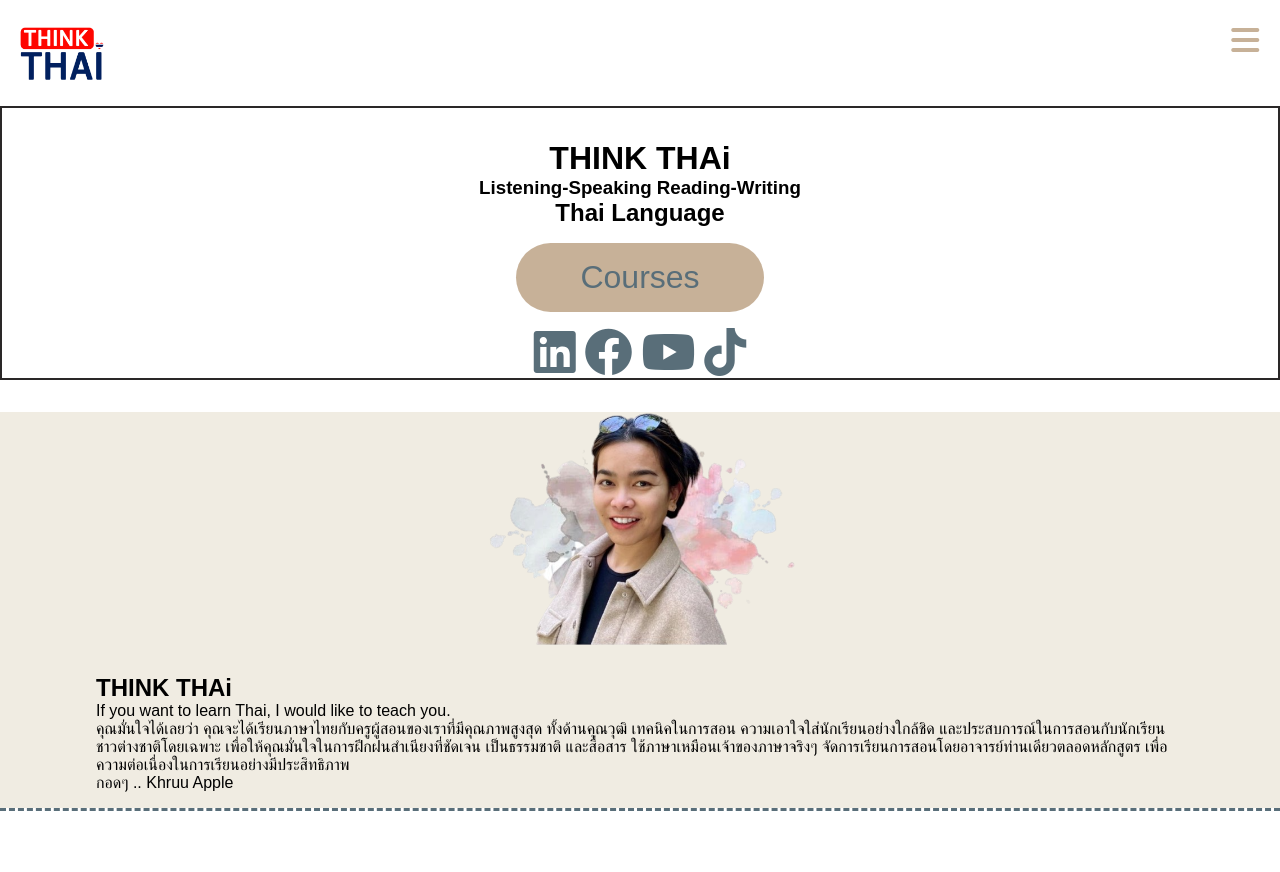
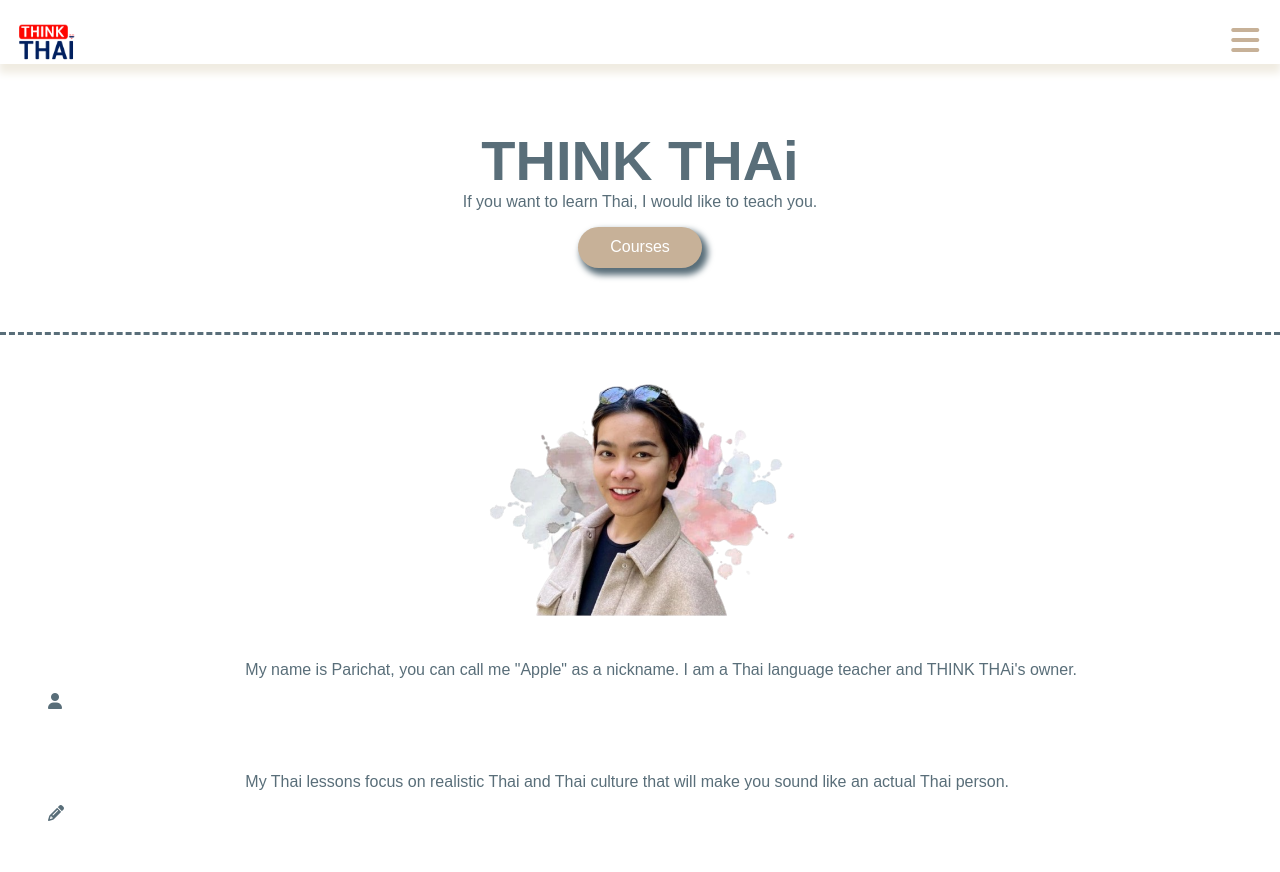
Before and after one commit to ppleparichat/THINK-THAi, a plain HTML site: page index.html in a window 1280 px wide. Shown: the top 872 px of the page. Drawn offline with Linux system fonts and the light colour scheme.

Commit message:
Update CSS

```diff
--- a/index.html
+++ b/index.html
@@ -18,6 +18,8 @@
             <img src="./images/logo_think-thai.jpg">
             <ul class="nav-popup ">
                 <li><a href="#">HOME</a></li>
+                <li><a href="#">ABOUT</a></li>
+                <li><a href="#">BOOKS</a></li>
                 <li><a href="#">COURSES</a></li>
                 <li><a href="#">CONTACT</a></li>
             </ul>
@@ -31,31 +33,28 @@
     <header>
         <div class="head">
             <h1>THINK THAi</h1>
-            <h3>Listening-Speaking Reading-Writing</h3>
-            <h2>Thai Language</h2>
+            <p>If you want to learn Thai, I would like to teach you.</p>
             <a href="#"><button class="btn-apply">Courses</button></a>
         </div>
-        <div class="header-icons">
-            <i class="fa-brands fa-linkedin"></i>
-            <i class="fa-brands fa-facebook"></i>
-            <i class="fa-brands fa-youtube"></i>
-            <i class="fa-brands fa-tiktok"></i>
-        </div>
-
     </header>
 
     <main>
         <section class="section_one">
             <img src="./images/parichat.png">
             <div class="main-content">
-                <h1>THINK THAi</h1>
-                <p>If you want to learn Thai, I would like to teach you.</p>
-                <p>คุณมั่นใจได้เลยว่า คุณจะได้เรียนภาษาไทยกับครูผู้สอนของเราที่มีคุณภาพสูงสุด ทั้งด้านคุณวุฒิ
-                    เทคนิคในการสอน
-                    ความเอาใจใส่นักเรียนอย่างใกล้ชิด และประสบการณ์ในการสอนกับนักเรียนชาวต่างชาติโดยเฉพาะ
-                    เพื่อให้คุณมั่นใจในการฝึกฝนสำเนียงที่ชัดเจน เป็นธรรมชาติ และสื่อสาร ใช้ภาษาเหมือนเจ้าของภาษาจริงๆ
-                    จัดการเรียนการสอนโดยอาจารย์ท่านเดียวตลอดหลักสูตร เพื่อความต่อเนื่องในการเรียนอย่างมีประสิทธิภาพ</p>
-                <p>กอดๆ .. <span>Khruu Apple</span></p>
+                <div>
+                    <i class="fa-solid fa-user"></i>
+                    <p>My name is Parichat, you can call me "Apple" as a nickname. I am a Thai language teacher and THINK THAi's owner.
+                    </p>
+                </div>
+                <div>
+                    <i class="fa-solid fa-pencil"></i>
+                    <p> My Thai lessons focus on realistic Thai and  Thai culture that will make you sound like an actual Thai person.</p>
+                </div>
+                <!-- <p>When you would like to travel to Thailand for several reasons. Learning Thai language can help you to enjoy your life and boost your confidence while in Thailand.
+                </p>
+                <p>Your location is no obstacle as we have Self-Study Programs for online training. That could help you learn anywhere anytime in the world.</p>
+                <p>If you’re looking to learn Thai language in Malmo or an Online course, THINK THAi is your suitable choice. </p> -->
             </div>
         </section>
 
@@ -65,15 +64,15 @@
             </div>
             <div class="onsite-private">
                 <img src="./images/speak1.jpg" >
-                <h3>I can speak Thai 1</h3>
+                <h3>I can speak Thai I</h3>
             </div>
             <div class="onsite-group">
                 <img src="./images/speak2.jpg" >
-                <h3>I can speak Thai 1</h3>
+                <h3>I can speak Thai II</h3>
             </div>
             <div class="onsite-group">
                 <img src="./images/read1.jpg" >
-                <h3>I can read Thai 1</h3>
+                <h3>I can read Thai I</h3>
             </div>
         </section>
 
--- a/main.css
+++ b/main.css
@@ -4,8 +4,11 @@
     font-family: Arial, Helvetica, sans-serif;
 }
 
+nav {
+    box-shadow: 0px 8px 8px 1px #f0ece2;
+}
 .mobile-container img {
-    width: 6rem;
+    width: 4rem;
 }
 
 .mobile-container {
@@ -23,7 +26,7 @@
 
 .nav-popup {
     background-color: #596e79;
-    width: 55%;
+    width: 65%;
     position: fixed;
     top: 5rem;
     right: 0;
@@ -40,6 +43,7 @@
 .nav-popup a {
     text-decoration: none;
     letter-spacing: 0.1em;
+    font-size: 1.2rem;
 }
 
 .nav-popup a:hover {
@@ -50,14 +54,14 @@
 .fa-bars {
     color: #c7b198;
     font-size: 2rem;
-    background: rgba(255, 255, 255);
+    border-radius: 5px;
 }
 
 .fa-xmark {
     background: rgba(255, 255, 255);
     color: #c7b198;
     font-size: 2.8rem;
-
+    border-radius: 5px;
     opacity: 0;
     pointer-events: none;
 }
@@ -74,18 +78,26 @@ header {
     display: flex;
     flex-direction: column;
     flex-wrap: wrap;
-    margin-bottom: 2rem;
     align-items: center;
     justify-content: center;
-    border: #2a2828 solid 2px;
+    margin: 4rem 1rem;
+    color: #596e79;
+    /* background: url(./images/background.jpg);
+    background-repeat: no-repeat;
+    width: 100vw;
+    height: 100vh;
+    background-size: 75% 50%; */
 }
 
 .head {
     display: flex;
-    margin-top: 2rem;
     flex-direction: column;
     align-items: center;
     justify-content: center;
+}
+
+.head h1{
+    font-size: 3.5rem;
 }
 
 header img {
@@ -95,13 +107,14 @@ header img {
 
 .btn-apply {
     margin-top: 1rem;
-    padding: 1rem 4rem;
+    padding: 0.7rem 2rem;
     background: #c7b198;
-    color: #596e79;
+    color: #fff;
     border-radius: 50px;
     border: 2px #dedede;
     cursor: pointer;
-    font-size: 2rem;
+    font-size: 1rem;
+    box-shadow: 4px 5px 6px 2px #596e79;
 }
 
 .header-icons {
@@ -112,11 +125,11 @@ header img {
 /* ----------------------------------- */
 
 .section_one {
+    padding: 3rem 2rem;
     display: flex;
     flex-direction: column;
-    align-items: center;
-    justify-content: center;
-    background-color: #f0ece2;
+    border-top: 3px dashed #596e79;
+    color: #596e79;
 }
 
 .section_one img {
@@ -125,8 +138,19 @@ header img {
 }
 
 .main-content {
-    padding: 0 3rem;
-    margin: 1rem 3rem;
+    display: grid;
+    grid-template-rows: 1fr 1fr ;
+    margin: 1rem 0;
+}
+
+.main-content div {
+    display: grid;
+    grid-template-columns: 1fr 5fr ;
+    padding: 1rem;
+}
+
+.main-content i {
+    padding: 2rem 0;
 }
 
 /* ----------------books-container ------------- */
@@ -181,7 +205,7 @@ header img {
 .section_onsite img {
     width: 100%;
     height: 100%;
-    border-end-end-radius: 10px;
+    border-radius: 10px;
     margin-bottom: 2rem;
 }
 
```
Also changed, not shown: images/background.jpg (added).
